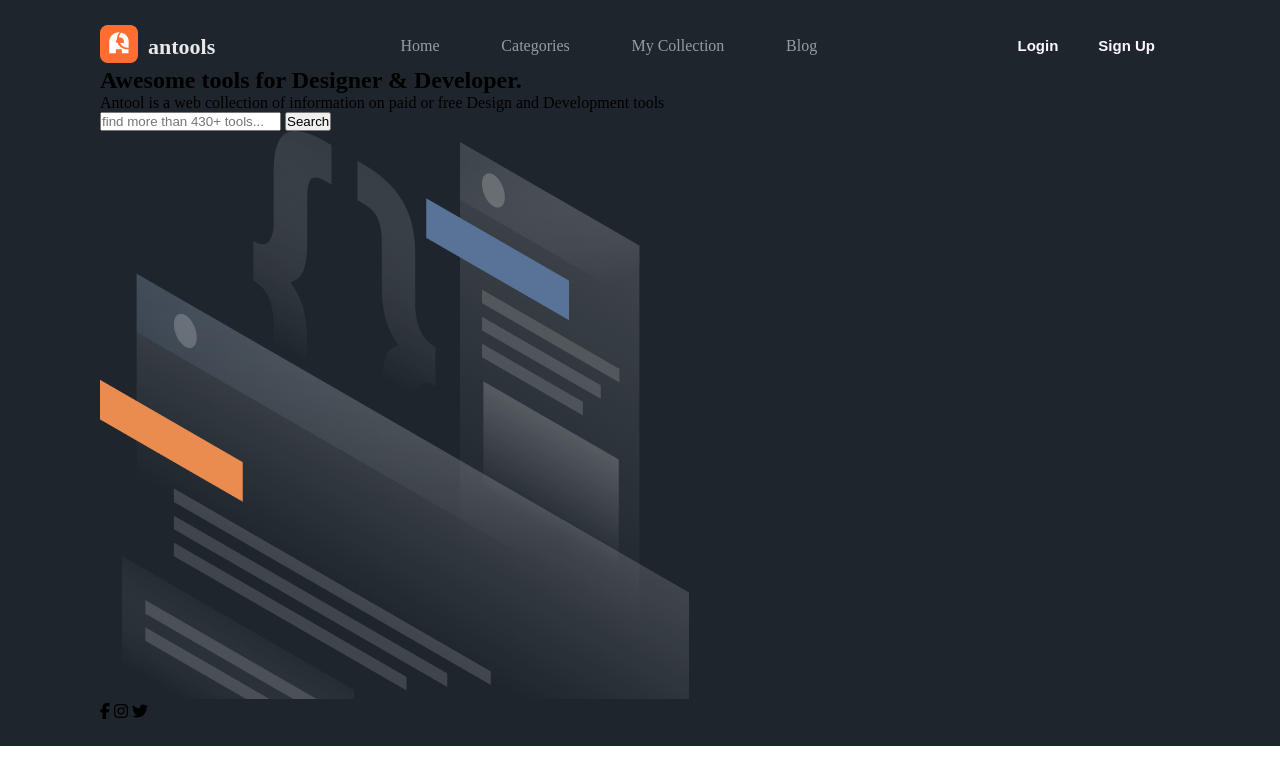
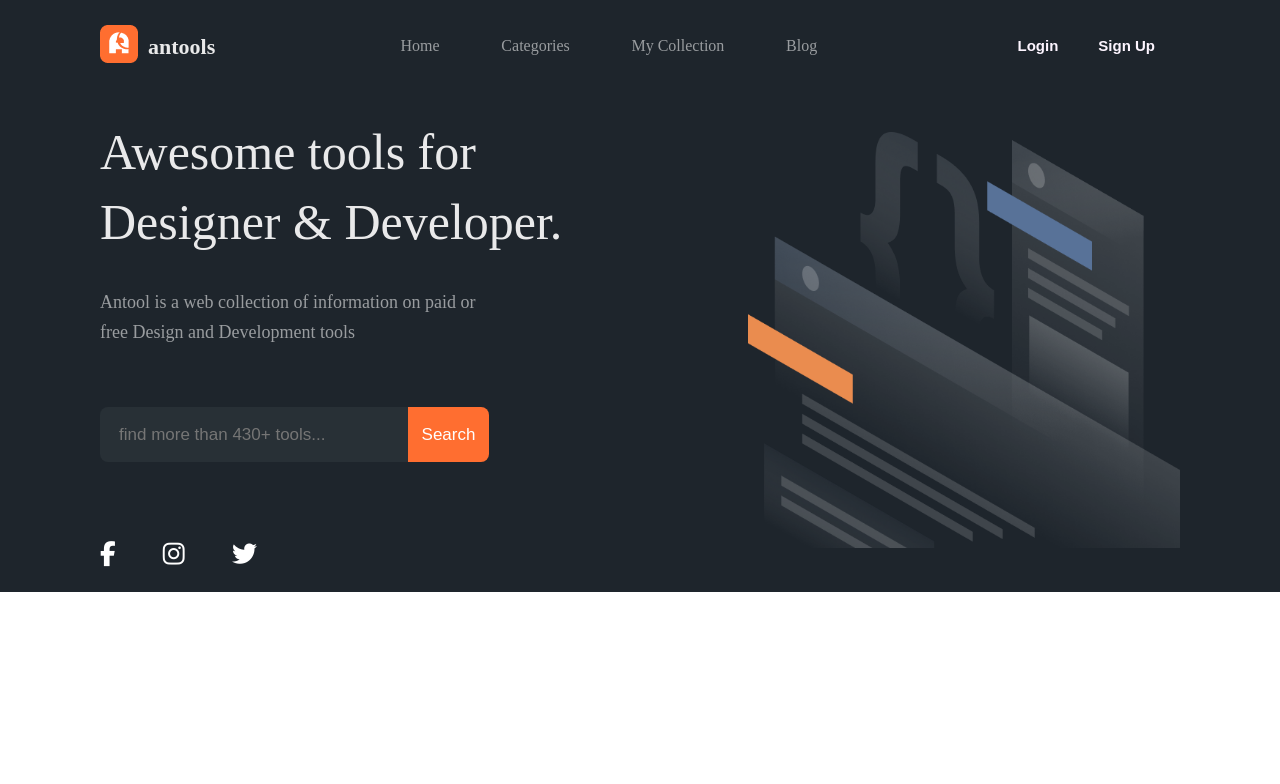
Before and after one commit to mardiev05/Antools, a plain HTML site: page index.html in a window 1280 px wide. Drawn offline with Linux system fonts and the light colour scheme.

Commit message:
awesome section has been completed at all

```diff
--- a/index.html
+++ b/index.html
@@ -57,16 +57,15 @@
                         <input class="awesome__input" type="text" placeholder="find more than 430+ tools..." required />
                         <button class="awesome__input-btn">Search</button>
                     </form>
+                    <div class="awesome__icons">
+                        <i class="fab fa-facebook-f"></i>
+                        <i class="fab fa-instagram"></i>
+                        <i class="fab fa-twitter"></i>
+                    </div>
                 </div>
 
                 <div class="awesome__img">
                     <img src="images/awesome.png" alt="" />
-                </div>
-
-                <div class="awesome__icons">
-                    <i class="fab fa-facebook-f"></i>
-                    <i class="fab fa-instagram"></i>
-                    <i class="fab fa-twitter"></i>
                 </div>
             </div>
         </section>
--- a/style.css
+++ b/style.css
@@ -81,3 +81,84 @@ header {
 .header__btn:hover {
     background: #FF6E30;
 }
+
+
+/* =====awesome===== */
+
+.awesome {
+    width: 100%;
+    display: flex;
+    justify-content: space-between;
+    margin-top: 50px;
+    align-items: center;
+}
+
+.awesome__content {
+    width: 50%;
+}
+
+.awesome__title {
+    width: 90%;
+    font-weight: 500;
+    font-size: 50px;
+    line-height: 140%;
+    color: rgba(255, 255, 255, 0.9);
+}
+
+.awesome__text {
+    width: 72%;
+    font-weight: normal;
+    font-size: 18px;
+    line-height: 30px;
+    color: rgba(255, 255, 255, 0.55);
+    margin: 30px 0 60px 0;
+}
+
+form {
+    font-size: 0;
+}
+
+.awesome__input {
+    width: 50%;
+    height: 45px;
+    border-radius: 8px 0 0 8px;
+    padding: 5px 19px;
+    font-size: 17px;
+    border: none;
+    background: #283036;
+    color: #fff;
+}
+
+.awesome__input-btn {
+    width: 15%;
+    height: 55px;
+    border-radius: 0 8px 8px 0;
+    border: none;
+    background: #FF6E30;
+    color: #fff;
+    font-size: 17px;
+    margin-bottom: 80px;
+    transition: 0.4s;
+    -webkit-transition: 0.4s;
+    -moz-transition: 0.4s;
+    -ms-transition: 0.4s;
+    -o-transition: 0.4s;
+}
+
+.awesome__input-btn:hover {
+    background: #28b3cb;
+}
+
+.awesome__icons i {
+    color: #fff;
+    font-size: 25px;
+    margin-right: 8%;
+}
+
+.awesome__img {
+    width: 40%;
+}
+
+.awesome__img img {
+    width: 100%;
+}
```
